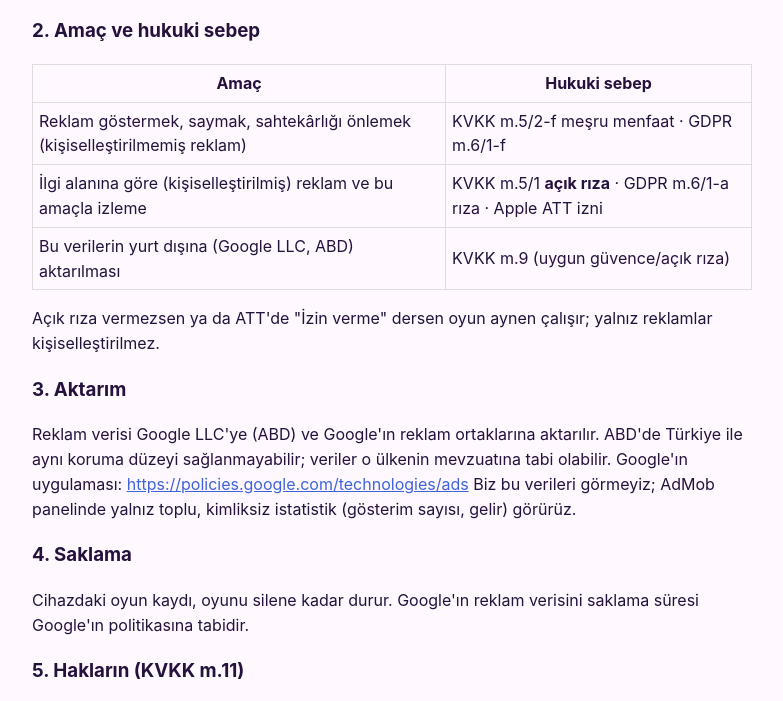
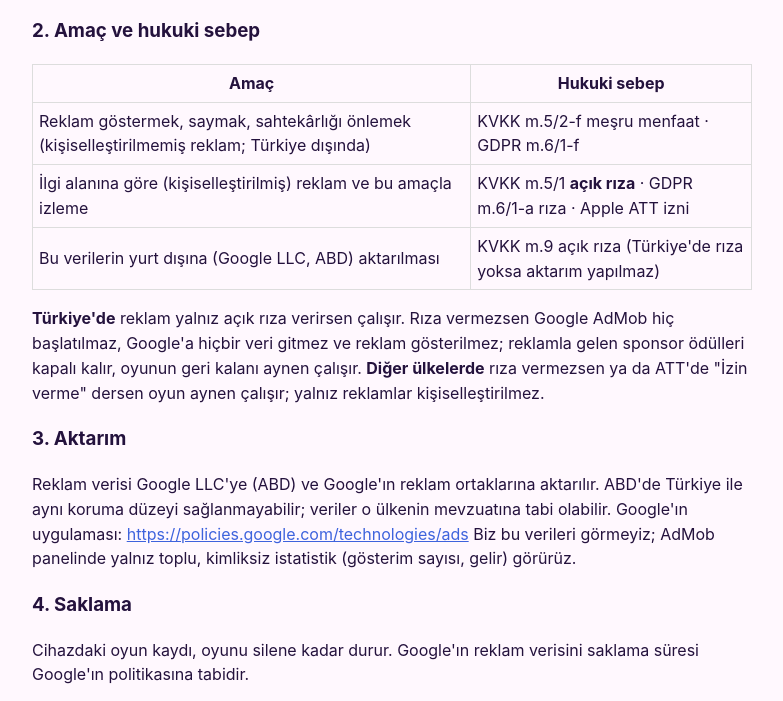
Before and after one commit to jakutp/transfershark, a plain HTML site: page privacy.html in a window 1280 px wide. Shown: the part 790-1491 px from the top of the page, without its empty margins (248-1031 px from the left). Drawn offline with Linux system fonts and the light colour scheme.

Commit message:
privacy: Türkiye'de rıza yoksa reklam yok

```diff
--- a/privacy.html
+++ b/privacy.html
@@ -15,11 +15,11 @@
 <h3>2. Amaç ve hukuki sebep</h3>
 <table>
 <tr><th>Amaç</th><th>Hukuki sebep</th></tr>
-<tr><td>Reklam göstermek, saymak, sahtekârlığı önlemek (kişiselleştirilmemiş reklam)</td><td>KVKK m.5/2-f meşru menfaat · GDPR m.6/1-f</td></tr>
+<tr><td>Reklam göstermek, saymak, sahtekârlığı önlemek (kişiselleştirilmemiş reklam; Türkiye dışında)</td><td>KVKK m.5/2-f meşru menfaat · GDPR m.6/1-f</td></tr>
 <tr><td>İlgi alanına göre (kişiselleştirilmiş) reklam ve bu amaçla izleme</td><td>KVKK m.5/1 <strong>açık rıza</strong> · GDPR m.6/1-a rıza · Apple ATT izni</td></tr>
-<tr><td>Bu verilerin yurt dışına (Google LLC, ABD) aktarılması</td><td>KVKK m.9 (uygun güvence/açık rıza)</td></tr>
+<tr><td>Bu verilerin yurt dışına (Google LLC, ABD) aktarılması</td><td>KVKK m.9 açık rıza (Türkiye'de rıza yoksa aktarım yapılmaz)</td></tr>
 </table>
-<p>Açık rıza vermezsen ya da ATT'de "İzin verme" dersen oyun aynen çalışır; yalnız reklamlar kişiselleştirilmez.</p>
+<p><strong>Türkiye'de</strong> reklam yalnız açık rıza verirsen çalışır. Rıza vermezsen Google AdMob hiç başlatılmaz, Google'a hiçbir veri gitmez ve reklam gösterilmez; reklamla gelen sponsor ödülleri kapalı kalır, oyunun geri kalanı aynen çalışır. <strong>Diğer ülkelerde</strong> rıza vermezsen ya da ATT'de "İzin verme" dersen oyun aynen çalışır; yalnız reklamlar kişiselleştirilmez.</p>
 <h3>3. Aktarım</h3>
 <p>Reklam verisi Google LLC'ye (ABD) ve Google'ın reklam ortaklarına aktarılır. ABD'de Türkiye ile aynı koruma düzeyi sağlanmayabilir; veriler o ülkenin mevzuatına tabi olabilir. Google'ın uygulaması: <a href="https://policies.google.com/technologies/ads">https://policies.google.com/technologies/ads</a> Biz bu verileri görmeyiz; AdMob panelinde yalnız toplu, kimliksiz istatistik (gösterim sayısı, gelir) görürüz.</p>
 <h3>4. Saklama</h3>
@@ -44,7 +44,7 @@
 <li>We do <strong>not</strong> collect microphone, camera, precise location, contacts, photos, name or email.</li>
 </ul>
 <h3>2. Purposes and legal bases</h3>
-<p>Serving, measuring and preventing fraud for non-personalised ads — legitimate interest (GDPR Art. 6(1)(f)). Personalised ads and tracking — your consent (GDPR Art. 6(1)(a), Apple ATT). If you decline, the game works the same; ads are just not personalised.</p>
+<p>Serving, measuring and preventing fraud for non-personalised ads — legitimate interest (GDPR Art. 6(1)(f)). Personalised ads and tracking — your consent (GDPR Art. 6(1)(a), Apple ATT). If you decline, the game works the same; ads are just not personalised. In Turkey, ads run only with your explicit KVKK consent: if you decline, Google AdMob is never started, no data goes to Google and no ads are shown (ad-based sponsor rewards stay off).</p>
 <h3>3. Sharing and transfers</h3>
 <p>Advertising data is processed by Google LLC (USA) and its ad partners: <a href="https://policies.google.com/technologies/ads">https://policies.google.com/technologies/ads</a>. We never see this data; we only see aggregated, anonymous statistics in AdMob. We do <strong>not sell</strong> personal data.</p>
 <h3>4. Retention</h3>
```
